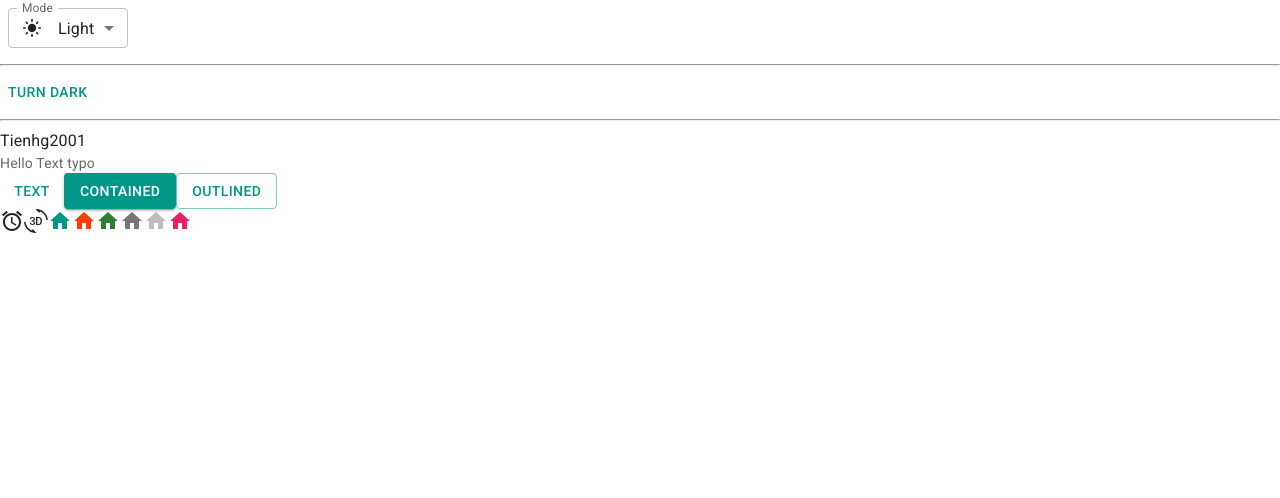
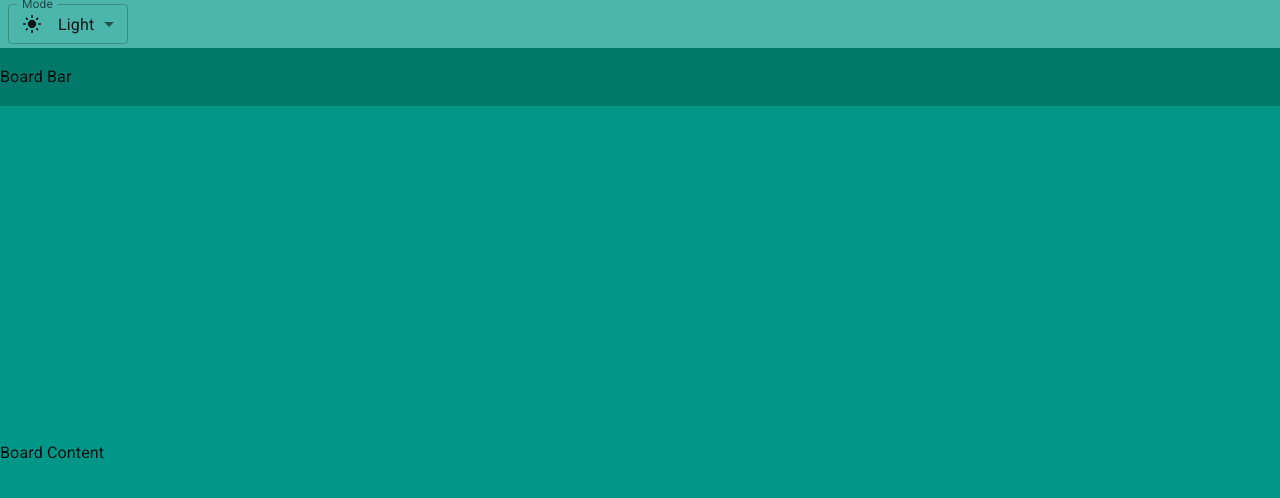
Before and after one commit to tienhg1310/Trungquandev-trello-web, a React (Vite) app: page / in a window 1280 px wide. Shown: the top 498 px of the page. Built offline with nearby package versions, Linux system fonts and the light colour scheme.

Commit message:
create layout

```diff
--- a/index.html
+++ b/index.html
@@ -4,7 +4,7 @@
     <meta charset="UTF-8" />
     <link rel="icon" type="image/svg+xml" href="/vite.svg" />
     <meta name="viewport" content="width=device-width, initial-scale=1.0" />
-    <title>Vite + React</title>
+    <title>Trello MERN STACK Pro </title>
     <link rel="preconnect" href="https://fonts.googleapis.com" />
     <link rel="preconnect" href="https://fonts.gstatic.com" crossorigin />
     <link rel="stylesheet" href="https://fonts.googleapis.com/css2?family=Roboto:wght@300;400;500;600;700&display=swap" />
--- a/src/App.jsx
+++ b/src/App.jsx
@@ -1,21 +1,15 @@
-import AccessAlarmIcon from '@mui/icons-material/AccessAlarm'
-import HomeIcon from '@mui/icons-material/Home'
-import ThreeDRotation from '@mui/icons-material/ThreeDRotation'
-import Button from '@mui/material/Button'
+import DarkModeOutlinedIcon from '@mui/icons-material/DarkModeOutlined'
+import LightModeIcon from '@mui/icons-material/LightMode'
+import SettingsBrightnessOutlinedIcon from '@mui/icons-material/SettingsBrightnessOutlined'
+import Box from '@mui/material/Box'
+import Container from '@mui/material/Container'
 import FormControl from '@mui/material/FormControl'
 import InputLabel from '@mui/material/InputLabel'
 import MenuItem from '@mui/material/MenuItem'
 import Select from '@mui/material/Select'
-import Typography from '@mui/material/Typography'
-import { pink } from '@mui/material/colors'
 import { useColorScheme } from '@mui/material/styles'
-import * as React from 'react'
-import LightModeIcon from '@mui/icons-material/LightMode'
-import DarkModeOutlinedIcon from '@mui/icons-material/DarkModeOutlined'
-import SettingsBrightnessOutlinedIcon from '@mui/icons-material/SettingsBrightnessOutlined'
-import Box from '@mui/material/Box'
 
-function SelectSmall() {
+function ModeSelect() {
   const { mode, setMode } = useColorScheme()
 
   const handleChange = (e) => {
@@ -53,45 +47,44 @@
   )
 }
 
-function ModeToggle() {
-  const { mode, setMode } = useColorScheme()
-
-  return (
-    <Button
-      onClick={() => {
-        setMode(mode === 'light' ? 'dark' : 'light')
-      }}
-    >
-      {mode === 'light' ? 'Turn dark' : 'Turn light'}
-    </Button>
-  )
-}
-
 function App() {
   return (
-    <>
-      <SelectSmall />
-      <hr />
-      <ModeToggle />
-      <hr />
-      <div>Tienhg2001</div>
-
-      <Typography variant="body2" color="text.secondary">
-        Hello Text typo
-      </Typography>
-      <Button variant="text">Text</Button>
-      <Button variant="contained">Contained</Button>
-      <Button variant="outlined">Outlined</Button>
-      <br />
-      <AccessAlarmIcon />
-      <ThreeDRotation />
-      <HomeIcon color="primary" />
-      <HomeIcon color="secondary" />
-      <HomeIcon color="success" />
-      <HomeIcon color="action" />
-      <HomeIcon color="disabled" />
-      <HomeIcon sx={{ color: pink[500] }} />
-    </>
+    <Container disableGutters maxWidth={false} sx={{ height: '100vh' }}>
+      <Box
+        sx={{
+          backgroundColor: 'primary.light',
+          width: '100%',
+          height: (theme) => theme.trello.appBarHeight,
+          display: 'flex',
+          alignItems: 'center'
+        }}
+      >
+        <ModeSelect />
+      </Box>
+      <Box
+        sx={{
+          backgroundColor: 'primary.dark',
+          width: '100%',
+          height: (theme) => theme.trello.boardBarHeight,
+          display: 'flex',
+          alignItems: 'center'
+        }}
+      >
+        Board Bar
+      </Box>
+      <Box
+        sx={{
+          backgroundColor: 'primary.main',
+          width: '100%',
+          height: (theme) =>
+            `calc(100vh - ${theme.trello.appBarHeight} - ${theme.trello.boardBarHeight})`,
+          display: 'flex',
+          alignItems: 'center'
+        }}
+      >
+        Board Content
+      </Box>
+    </Container>
   )
 }
 
--- a/src/theme.js
+++ b/src/theme.js
@@ -3,6 +3,10 @@
 
 // Create a theme instance.
 const theme = extendTheme({
+  trello: {
+    appBarHeight: '48px',
+    boardBarHeight: '58px'
+  },
   colorSchemes: {
     light: {
       palette: {
```
Also changed, not shown: 1 other file (tests, documents, lock files or other folders).
